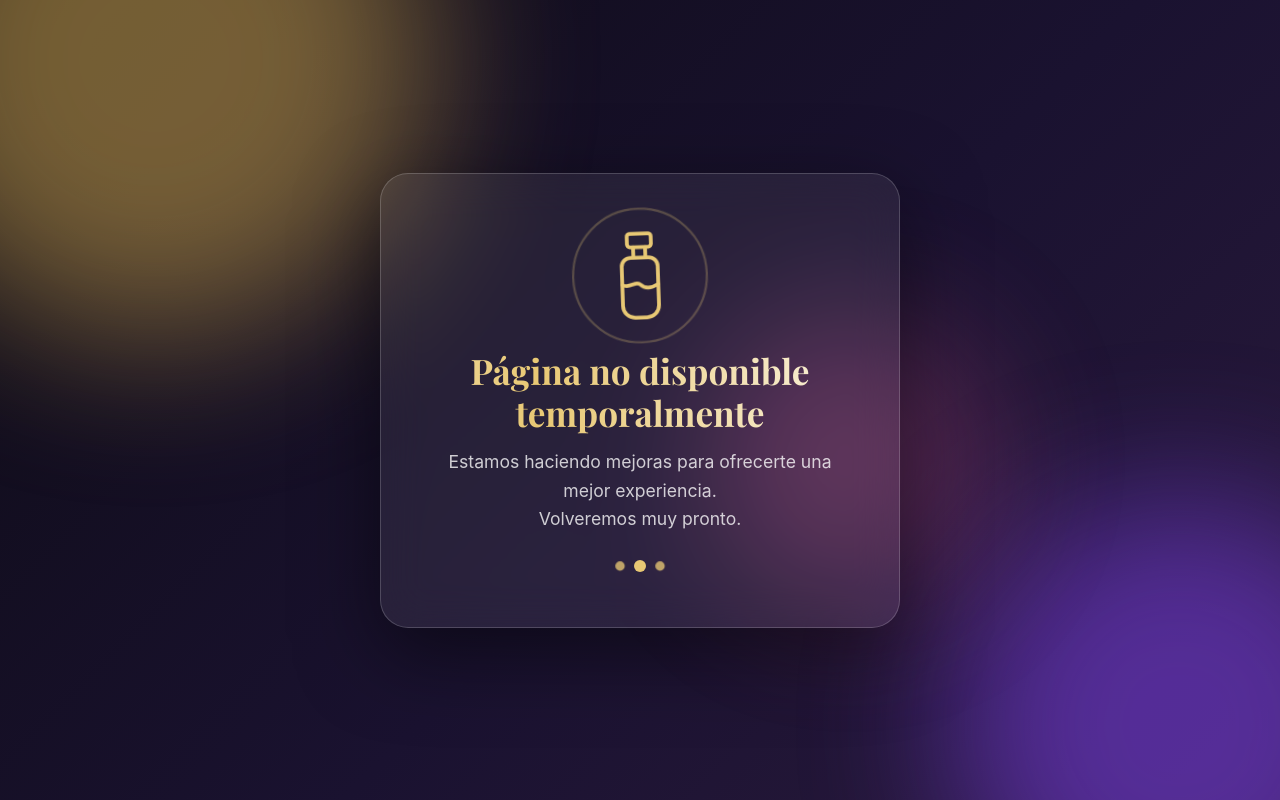
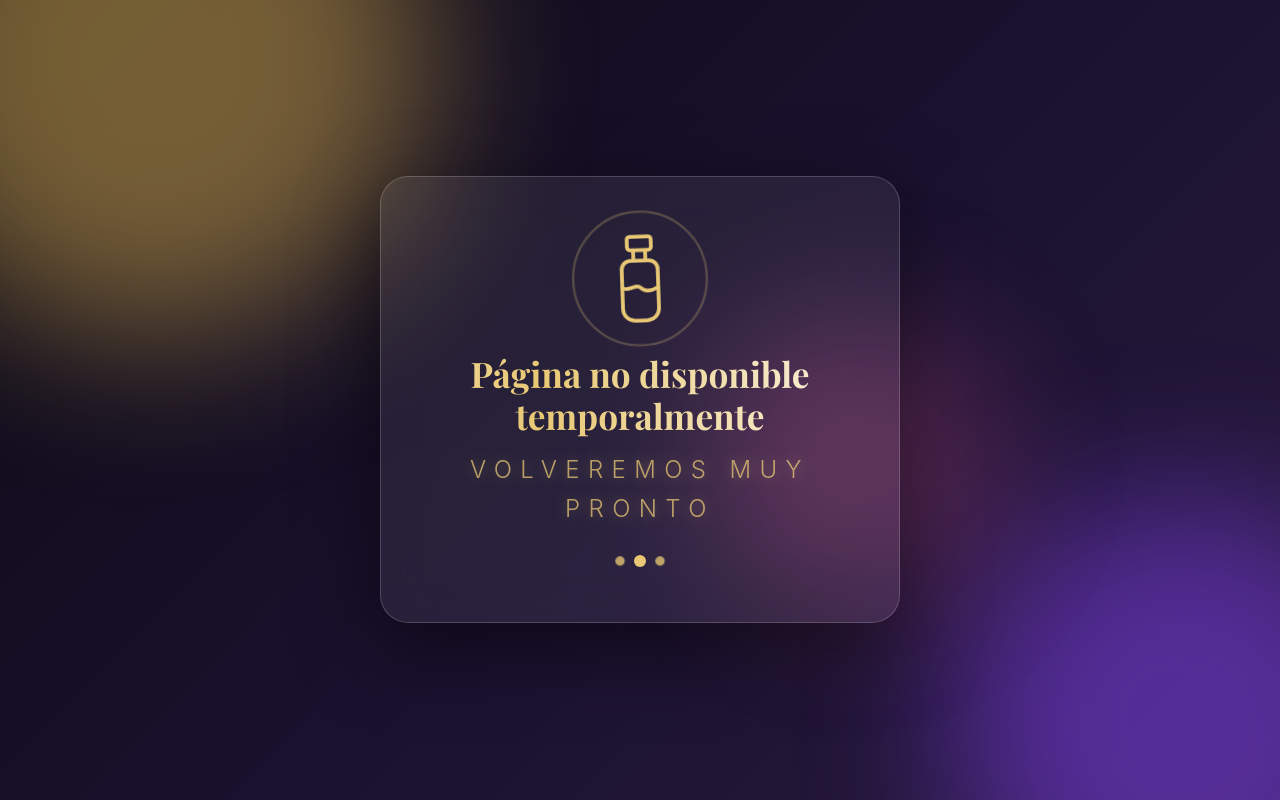
Before and after one commit to alexanderst2005-lab/perfumesdfv, a React (Vite) app: page /admin in a window 1280 px wide. Built offline with nearby package versions, Linux system fonts and the light colour scheme; a web font is replaced by a local one.

Commit message:
Anuncio: solo volveremos muy pronto

```diff
--- a/src/components/Maintenance.css
+++ b/src/components/Maintenance.css
@@ -89,9 +89,17 @@
 
 .mnt-text {
   margin: 0;
-  font-size: clamp(0.95rem, 3.4vw, 1.1rem);
-  line-height: 1.6;
-  color: rgba(255, 255, 255, 0.78);
+  font-size: clamp(1.1rem, 4.5vw, 1.5rem);
+  font-weight: 300;
+  letter-spacing: 0.35em;
+  text-transform: uppercase;
+  color: #e8c874;
+  text-shadow: 0 0 18px rgba(232, 200, 116, 0.6);
+  animation: mntGlow 2.5s ease-in-out infinite;
+}
+@keyframes mntGlow {
+  0%, 100% { opacity: 0.65; text-shadow: 0 0 8px rgba(232, 200, 116, 0.3); }
+  50% { opacity: 1; text-shadow: 0 0 24px rgba(232, 200, 116, 0.9); }
 }
 
 .mnt-dots {
--- a/src/components/Maintenance.jsx
+++ b/src/components/Maintenance.jsx
@@ -20,11 +20,7 @@ export default function Maintenance() {
         </div>
 
         <h1 className="mnt-title">Página no disponible temporalmente</h1>
-        <p className="mnt-text">
-          Estamos haciendo mejoras para ofrecerte una mejor experiencia.
-          <br />
-          Volveremos muy pronto.
-        </p>
+        <p className="mnt-text">Volveremos muy pronto</p>
 
         <div className="mnt-dots" aria-hidden="true">
           <span /><span /><span />
```
